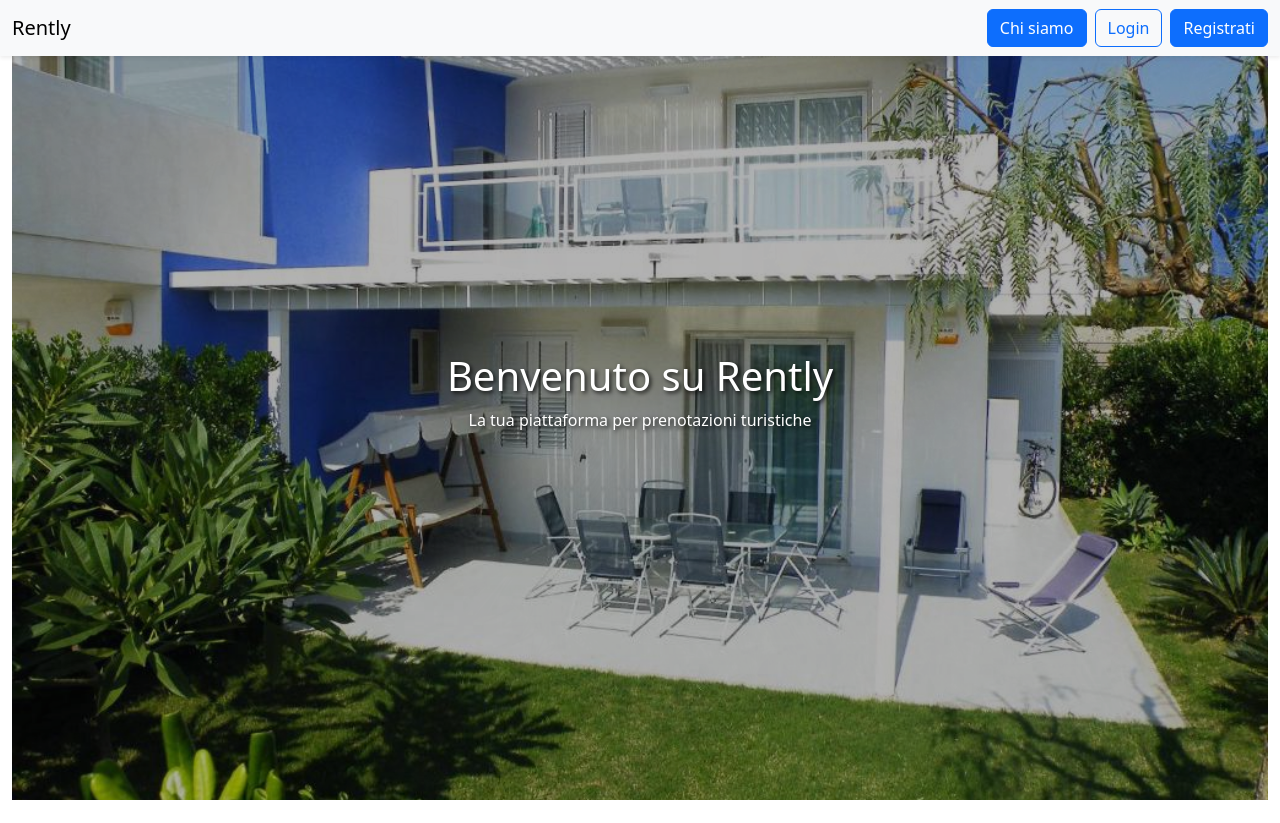
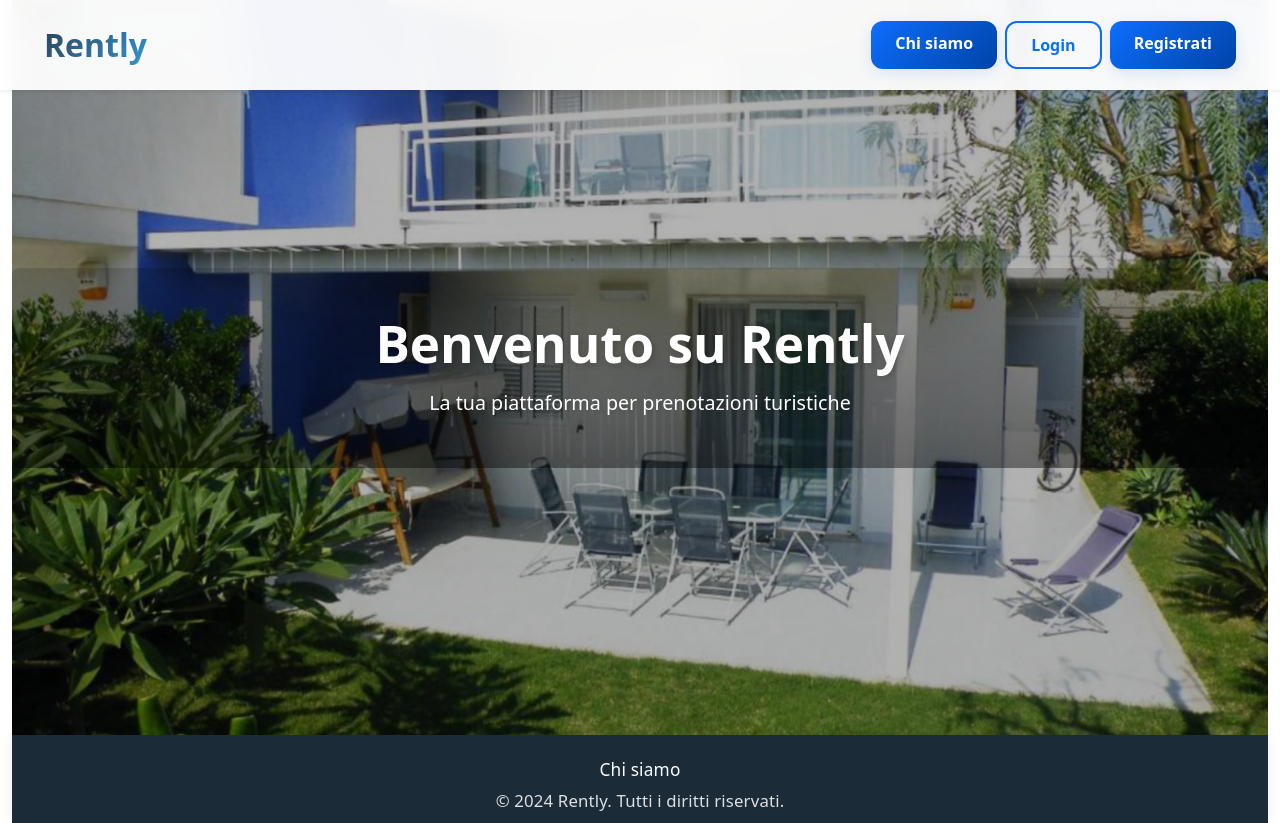
Before and after one commit to GCafa/FrontRently, an Angular app: page /home in a window 1280 px wide. Before the commit the page ends 800 px from the top, so only its background shows below. Built offline with nearby package versions, Linux system fonts and the light colour scheme.

Commit message:
sistmata un po di grafica in generale. sistemata anche la registrazione(tutti i campi ora sono richiesti)

```diff
--- a/src/app/components/home/home.component.css
+++ b/src/app/components/home/home.component.css
@@ -1,27 +1,98 @@
+/* --- LAYOUT GENERALE --- */
+html, body, app-root, .main-content {
+  height: 100%;
+  min-height: 100vh;
+  margin: 0;
+  padding: 0;
+  display: flex;
+  flex-direction: column;
+}
+
+.main-content {
+  flex: 1 0 auto;
+  display: flex;
+  flex-direction: column;
+}
+
+/* --- NAVBAR --- */
+.navbar {
+  background: rgba(255, 255, 255, 0.95) !important;
+  backdrop-filter: blur(10px);
+  padding: 1rem 2rem;
+  transition: all 0.3s ease;
+  font-size: 1.13rem;
+  box-shadow: 0 2px 12px rgba(40,60,90,0.04);
+  z-index: 100;
+}
+
+.navbar-brand {
+  font-size: 2rem;
+  font-weight: 700;
+  background: linear-gradient(135deg, #2c3e50, #3498db);
+  -webkit-background-clip: text;
+  -webkit-text-fill-color: transparent;
+}
+
+.navbar .btn {
+  padding: 0.6rem 1.5rem;
+  border-radius: 12px;
+  font-weight: 600;
+  transition: all 0.3s ease;
+  font-size: 1rem;
+}
+
+.navbar .btn-primary {
+  background: linear-gradient(135deg, #0d6efd, #0043a8);
+  border: none;
+  box-shadow: 0 4px 15px rgba(13, 110, 253, 0.13);
+}
+
+.navbar .btn-primary:hover {
+  transform: translateY(-2px);
+  box-shadow: 0 8px 20px rgba(13, 110, 253, 0.18);
+}
+
+.navbar .btn-outline-primary {
+  border: 2px solid #0d6efd;
+  background: none;
+}
+
+.navbar .btn-outline-primary:hover {
+  background: linear-gradient(135deg, #0d6efd, #0043a8);
+  border-color: transparent;
+  transform: translateY(-2px);
+  color: #fff;
+}
+
+/* --- CAROUSEL HERO --- */
 .carousel-wrapper {
   position: relative;
-  height: 100vh;
+  height: 100vh; /* Più basso del 100vh */
+  min-height: 500px;
+  max-height: 735px;
   width: 100%;
   overflow: hidden;
+  display: flex;
+  align-items: center;
+  justify-content: center;
 }
 
 .carousel-bg {
   position: absolute;
-  top: 0;
-  left: 0;
+  top: 0; left: 0;
   height: 100%;
   width: 100%;
   background-size: cover;
   background-position: center;
-  transition: background-image 1s ease-in-out;
+  filter: brightness(0.7);
+  transition: all 1.5s cubic-bezier(0.4, 0, 0.2, 1);
+  animation: zoomEffect 17s infinite alternate;
   z-index: 1;
 }
 
-/* ✅ overlay deve essere sopra */
 .overlay-content {
   position: relative;
   z-index: 2;
-  height: 100%;
   width: 100%;
   color: white;
   text-align: center;
@@ -29,7 +100,106 @@
   flex-direction: column;
   justify-content: center;
   align-items: center;
-  text-shadow: 2px 2px 4px rgba(0,0,0,0.8);
-  background-color: rgba(0, 0, 0, 0.3); /* facoltativo, ma utile per visibilità */
-  padding: 20px;
+  min-height: 200px;
+  padding: 2.2rem 1rem;
+  background: linear-gradient(
+    to bottom,
+    rgba(0, 0, 0, 0.14),
+    rgba(0, 0, 0, 0.42)
+  );
+  border-radius: 0.5rem;
 }
+
+.overlay-content h1 {
+  font-size: 3.2rem;
+  font-weight: 800;
+  margin-bottom: 1.1rem;
+  text-shadow: 2px 2px 8px rgba(0,0,0,0.22);
+  animation: slideInDown 1s ease;
+  line-height: 1.07;
+}
+
+.overlay-content p {
+  font-size: 1.23rem;
+  font-weight: 400;
+  max-width: 600px;
+  line-height: 1.55;
+  margin-bottom: 0;
+  text-shadow: 1px 1px 4px rgba(0,0,0,0.15);
+  animation: slideInUp 1s ease 0.5s both;
+}
+
+/* --- ANIMAZIONI --- */
+@keyframes zoomEffect {
+  from { transform: scale(1);}
+  to   { transform: scale(1.1);}
+}
+@keyframes slideInDown {
+  from { opacity: 0; transform: translateY(-30px);}
+  to   { opacity: 1; transform: translateY(0);}
+}
+@keyframes slideInUp {
+  from { opacity: 0; transform: translateY(30px);}
+  to   { opacity: 1; transform: translateY(0);}
+}
+
+/* --- FOOTER --- */
+.custom-footer {
+  background: #1B2B38;
+  color: #fff;
+  text-align: center;
+  padding: 22px 0 10px 0;
+  width: 100%;
+  margin-top: auto;
+  font-size: 1.08rem;
+  letter-spacing: 0.01em;
+  z-index: 10;
+  box-shadow: 0 -1px 12px 0 rgba(0,0,0,0.08);
+}
+
+.footer-links {
+  margin-bottom: 5px;
+}
+
+.footer-links a {
+  color: #fff;
+  text-decoration: none;
+  margin: 0 7px;
+  font-weight: 500;
+  transition: color 0.2s;
+}
+
+.footer-links a:hover {
+  color: #aad4ff;
+  text-decoration: underline;
+}
+
+.footer-separator {
+  color: #fff;
+  margin: 0 2px;
+  font-weight: 600;
+}
+
+.footer-copyright {
+  font-size: 0.97em;
+  margin-top: 3px;
+  color: #e0e0e0;
+}
+
+/* --- RESPONSIVE --- */
+@media (max-width: 900px) {
+  .navbar { padding: 0.8rem 1.1rem; font-size: 1rem;}
+  .navbar .btn { padding: 0.44rem 1.1rem; font-size: 0.93rem;}
+  .carousel-wrapper { height: 40vh; min-height: 220px;}
+  .overlay-content h1 { font-size: 2.1rem; }
+  .overlay-content p { font-size: 1rem; }
+}
+
+@media (max-width: 600px) {
+  .navbar { padding: 0.5rem 0.7rem; font-size: 0.95rem;}
+  .carousel-wrapper { height: 28vh; min-height: 140px;}
+  .overlay-content h1 { font-size: 1.4rem;}
+  .overlay-content p { font-size: 0.97rem;}
+  .custom-footer { font-size: 0.93rem; padding: 13px 0 6px 0;}
+  .footer-links { margin-bottom: 2px;}
+}
--- a/src/app/components/home/home.component.html
+++ b/src/app/components/home/home.component.html
@@ -1,4 +1,5 @@
 <!-- NAVBAR FISSA -->
+<div class="main-content">
   <nav class="navbar navbar-expand-lg navbar-light bg-light fixed-top shadow-sm">
     <div class="container-fluid">
       <a class="navbar-brand" routerLink="/">Rently</a>
@@ -18,3 +19,14 @@
       <p>La tua piattaforma per prenotazioni turistiche</p>
     </div>
   </div>
+
+  <footer class="custom-footer">
+    <div class="footer-links">
+      <a routerLink="/chi-siamo">Chi siamo</a>
+    </div>
+    <div class="footer-copyright">
+      © 2024 Rently. Tutti i diritti riservati.
+    </div>
+  </footer>
+
+</div>
--- a/src/app/components/login/login.component.ts
+++ b/src/app/components/login/login.component.ts
@@ -19,6 +19,7 @@ import { UserLoginRequest } from '../../model/user-login-request';
 })
 export class LoginComponent {
   loginForm: FormGroup;
+  showPassword = false;
   errorMessage = '';
   submitted = false;
   loading = false;
@@ -29,6 +30,10 @@ export class LoginComponent {
     private router: Router
   ) {
     this.initForm();
+  }
+
+  togglePasswordVisibility() {
+    this.showPassword = !this.showPassword;
   }
 
   private initForm(): void {
--- a/src/app/components/register/register.component.css
+++ b/src/app/components/register/register.component.css
@@ -1,71 +1,80 @@
-/* Contenitore centrale */
-.container {
-  margin-top: 50px;
-}
-
-/* Card personalizzata */
-.card {
-  border-radius: 16px;
-  box-shadow: 0 0 20px rgba(0, 0, 0, 0.08);
-  border: none;
-}
-
-/* Titolo del form */
-.card h3 {
-  color: #0d6efd;
-  font-weight: 600;
-}
-
-/* Input form */
-.input-group-text {
-  background-color: #f1f3f5;
-  border: none;
-  border-radius: 0.5rem 0 0 0.5rem;
-}
-
-.form-control {
-  border-left: none;
-  border-radius: 0 0.5rem 0.5rem 0;
-  transition: box-shadow 0.2s;
-}
-
-.form-control:focus {
-  box-shadow: 0 0 0 0.2rem rgba(13, 110, 253, 0.25);
-}
-
-/* Pulsante submit */
-.btn-primary {
-  border-radius: 8px;
-  font-weight: 500;
-  padding: 10px;
-  font-size: 1rem;
-}
-
-/* Link login */
-a.text-decoration-none {
-  color: #0d6efd;
-  font-weight: 500;
-  transition: color 0.2s;
-}
-
-a.text-decoration-none:hover {
-  color: #084298;
-  text-decoration: underline;
-}
+/* Sfondo come prima */
 .auth-background {
-  height: 100%;
+  min-height: 100vh;
+  background: linear-gradient(135deg, #e3ecf7 0%, #f8fafc 100%);
   background-image: url('/assets/images/img.png');
   background-size: cover;
   background-position: center;
   background-repeat: no-repeat;
+  display: flex;
+  align-items: flex-start; /* <-- SPOSTA IL TUTTO IN ALTO */
+  justify-content: flex-start; /* <-- SPOSTA IL TUTTO A SINISTRA */
+  padding: 0;
+}
+
+/* Nuova classe per il container attaccato a sinistra */
+.container.container-left {
+  margin-top: 0;
   min-height: 100vh;
   display: flex;
-  align-items: center;
-  justify-content: center;
+  justify-content: flex-start; /* <-- SINISTRA */
+  align-items: flex-start;     /* <-- IN ALTO */
+  padding-left: 0;
 }
-/* Rendi la card leggibile sopra l'immagine */
-.card {
-  background-color: rgba(255, 255, 255, 0.95);
-  border-radius: 16px;
-  box-shadow: 0 0 20px rgba(0, 0, 0, 0.1);
+
+/* Colonna senza offset */
+.row {
+  width: 100%;
+  margin-left: 0;
 }
+
+.col-12, .col-sm-10, .col-md-8, .col-lg-6, .col-xl-5 {
+  padding-left: 0;
+}
+
+.card.registration-form {
+  background: rgba(255, 255, 255, 0.98);
+  border-radius: 22px;
+  box-shadow: 0 8px 32px rgba(32, 56, 109, 0.12), 0 2px 8px rgba(20,40,80,0.06);
+  border: none;
+  max-width: 450px;
+  min-width: 340px;
+  width: 100%;
+  margin: 32px 0 32px 24px; /* spazio solo a sinistra! */
+  animation: fadeInCard 0.7s;
+}
+
+.card-body {
+  padding: 2.1rem 2.2rem 1.3rem 2.2rem !important;
+}
+
+.card h3, p.text-left {
+  text-align: left !important;
+}
+
+/* ...TUTTO IL RESTO DEL CSS PUOI LASCIARLO COME PRIMA! ... */
+
+/* Responsive: su mobile torna centrale */
+@media (max-width: 991px) {
+  .container.container-left {
+    justify-content: center;
+    align-items: center;
+    padding-left: 0;
+  }
+  .card.registration-form { margin: 22px auto; }
+}
+
+@media (max-width: 600px) {
+  .container.container-left {
+    justify-content: center;
+    align-items: center;
+    padding-left: 0;
+  }
+  .card.registration-form { margin: 10px auto; max-width: 99vw; min-width: unset; }
+  .card-body { padding: 1.1rem 0.3rem 0.8rem 0.3rem !important; }
+  .card h3 { font-size: 1.3rem;}
+  .btn-primary { font-size: 1.04rem; }
+  .form-control { font-size: 0.97rem;}
+  .input-group-text { font-size: 0.96rem;}
+  p.text-left { font-size: 0.96em;}
+}
--- a/src/app/components/register/register.component.ts
+++ b/src/app/components/register/register.component.ts
@@ -17,6 +17,7 @@ import {Router, RouterModule} from '@angular/router';
 })
 export class RegisterComponent {
   registerForm: FormGroup;
+  showPassword = false;
   submitted = false;
   selectedImage?: File;
   errorMessage = '';
@@ -36,6 +37,10 @@ export class RegisterComponent {
       repeatPassword: ['', Validators.required]
 
     });
+  }
+
+  togglePassword(): void {
+    this.showPassword = !this.showPassword;
   }
 
   onImageSelected(event: any): void {
--- a/src/app/components/user-home/user-home.component.html
+++ b/src/app/components/user-home/user-home.component.html
@@ -66,7 +66,7 @@
       <div class="d-flex justify-content-center gap-3">
         <a class="text-white text-decoration-none" routerLink="/chi-siamo">Chi siamo</a>
         <span class="text-white">|</span>
-        <a class="text-white text-decoration-none" routerLink="/privacy">Privacy Policy</a>
+        <a class="text-white text-decoration-none" href="https://european-union.europa.eu/privacy-policy-european-union-website_en">Privacy Policy</a>
       </div>
       <p class="mt-2 mb-0">&copy; 2025 Rently. Tutti i diritti riservati.</p>
     </div>
--- a/src/app/components/user-home/user-home.component.ts
+++ b/src/app/components/user-home/user-home.component.ts
@@ -41,7 +41,7 @@ export class UserHomeComponent {
   logout(): void {
     localStorage.removeItem('token');
     localStorage.removeItem('userRole');
-    this.router.navigate(['/login']);
+    this.router.navigate(['/home']);
   }
 
 
```
Also changed, not shown: src/app/components/login/login.component.html (+11 -11 lines), src/app/components/register/register.component.html (+39 -8 lines). Lines whose indentation alone changed are shown as unchanged.
